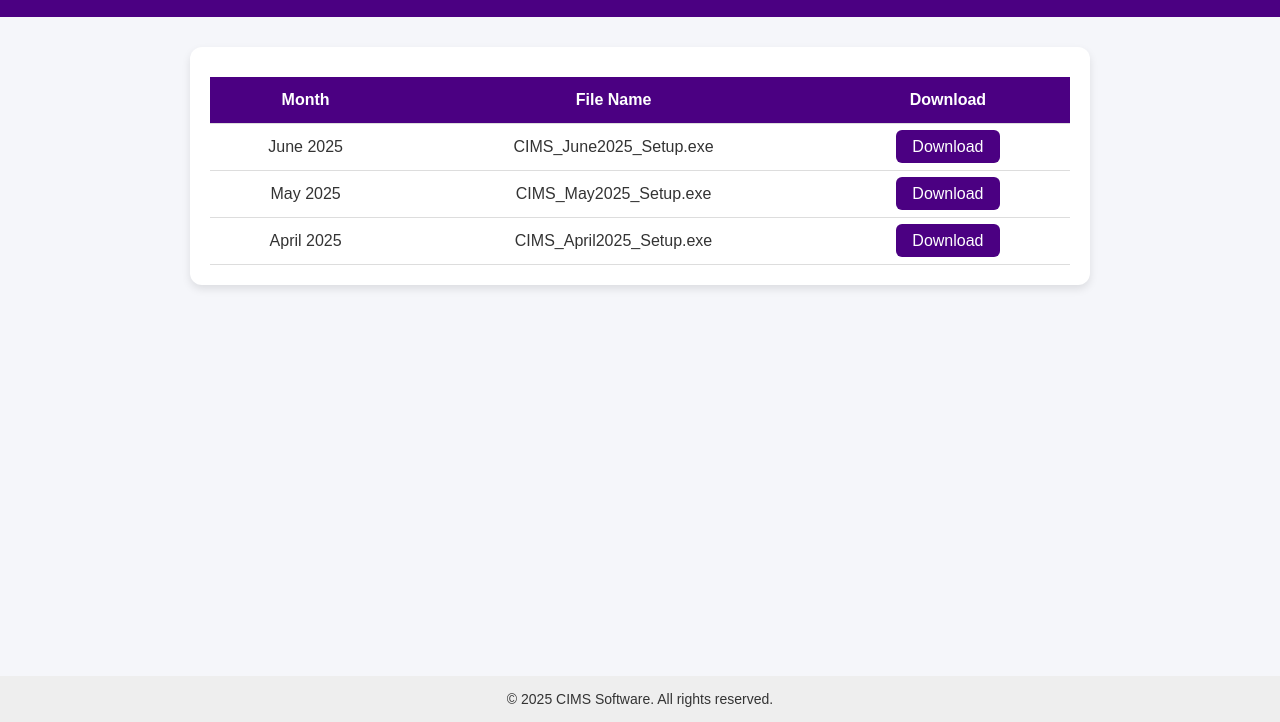
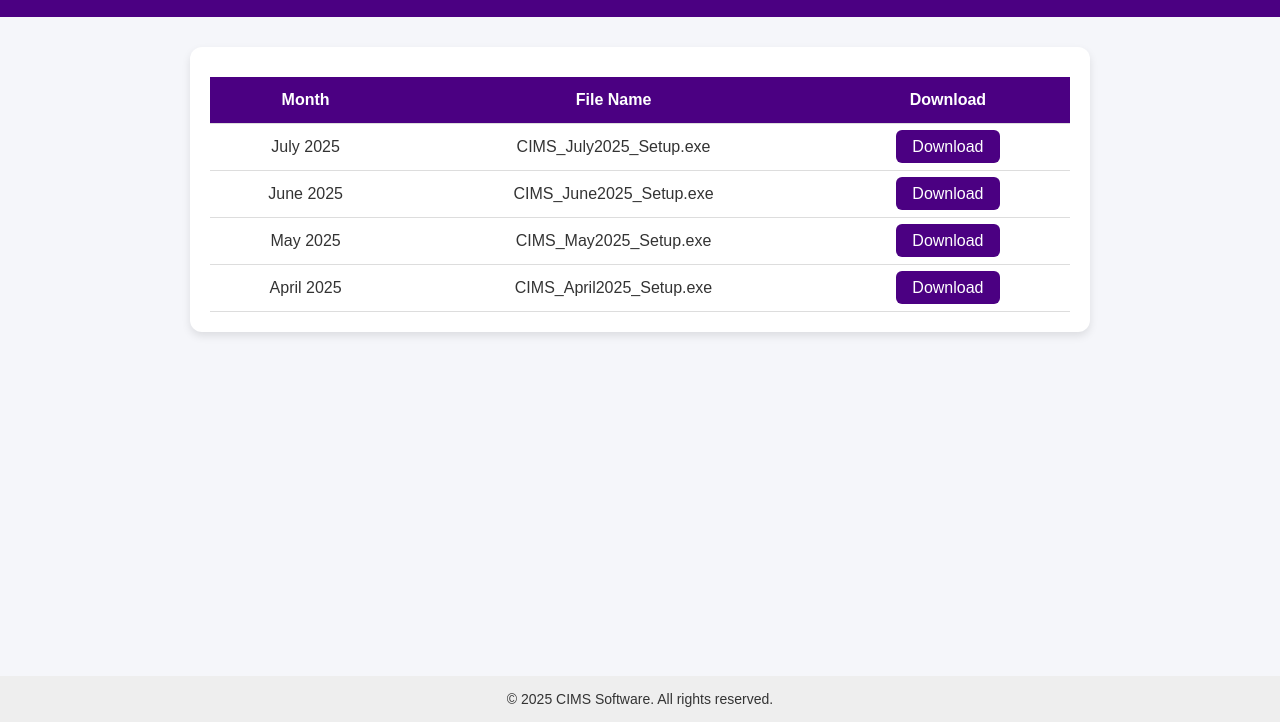
Before and after one commit to ksangeeth123/cims_setup_controller, a plain HTML site: page index.html in a window 1280 px wide. Shown: the part 78-800 px from the top of the page. Drawn offline with Linux system fonts and the light colour scheme.

Commit message:
Add files via upload

```diff
--- a/index.html
+++ b/index.html
@@ -25,6 +25,11 @@
                 </thead>
                 <tbody>
                     <tr>
+                        <td>July 2025</td>
+                        <td>CIMS_July2025_Setup.exe</td>
+                        <td><a href="webpage/CIMS-July-2025.exe" download class="download-btn">Download</a></td>
+                    </tr>
+                    <tr>
                         <td>June 2025</td>
                         <td>CIMS_June2025_Setup.exe</td>
                         <td><a href="webpage/CIMS-June-2025_1.exe" download class="download-btn">Download</a></td>
@@ -39,6 +44,7 @@
                         <td>CIMS_April2025_Setup.exe</td>
                         <td><a href="webpage/CIMS-April-2025.exe" download class="download-btn">Download</a></td>
                     </tr>
+
                     <!-- Add more months as needed -->
                 </tbody>
             </table>
```
Also changed, not shown: 1 other file.
